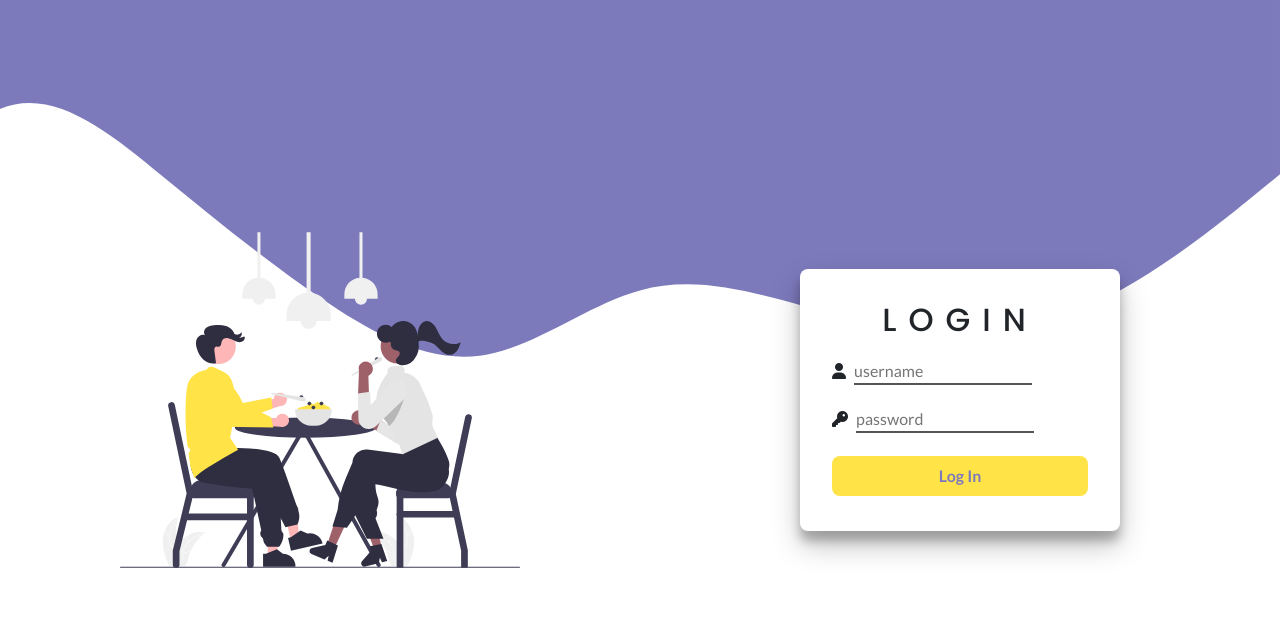
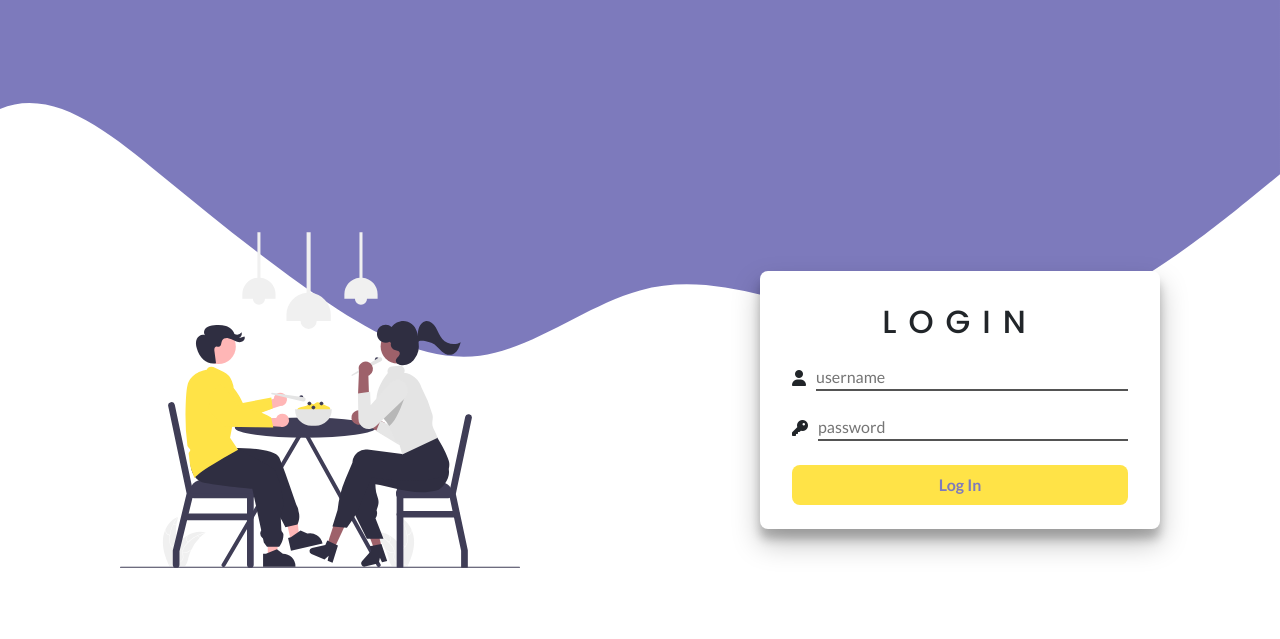
Before and after one commit to ianvalero/BiteQuest-App, a Django app: page /accounts/login/ in a window 1280 px wide. Shown: the top 639 px of the page. Run offline with Django 5.2, Linux system fonts and the light colour scheme.

Commit message:
login error if user no exist and redirect if success login

```diff
--- a/RestaurantApp/RestaurantApp/settings.py
+++ b/RestaurantApp/RestaurantApp/settings.py
@@ -41,6 +41,7 @@ INSTALLED_APPS = [
     'crispy_bootstrap5',
 
     'restaurants.apps.RestaurantsConfig',
+    'core.apps.CoreConfig'
 ]
 
 # Crispy bootstrap5 vars
@@ -128,6 +129,10 @@ STATICFILES_DIRS = [
     BASE_DIR / "static",
 ]
 
+#Login/logout redirect
+LOGIN_REDIRECT_URL = '/'
+LOGOUT_REDIRECT_URL = "/"
+
 #Media files
 MEDIA_URL = '/media/'
 MEDIA_ROOT = BASE_DIR / 'media'
--- a/RestaurantApp/static/css/login.css
+++ b/RestaurantApp/static/css/login.css
@@ -32,34 +32,38 @@ section {
     position: relative;
 }
 
-#login-section  form {
-    display: flex;
-    flex-direction: column;
-    height: 10rem;
-    justify-content: space-around;
-}
-
 #login-section > #login-card {
     padding: 2rem;
     background-color: #fff;
     border-radius: .5rem;
     box-shadow: rgba(0, 0, 0, 0.25) 0px 14px 28px, rgba(0, 0, 0, 0.22) 0px 10px 10px;
-    width: 20rem;
+    width: 25rem;
     padding-bottom: 1.5rem;
     z-index: 10;
 }
 
-#login-section  h2 {
+.form-input {
+    display: flex;
+    margin-bottom: 1.5rem;
+}
+
+#login-section h2 {
     font-family: "Poppins", sans-serif;
     letter-spacing: 12px;
     text-align: center;
+    margin-bottom: 1.5rem;
 }
 
 #login-section input {
     outline: 0;
     border-width: 0 0 2px;
     border-color: black;
-    margin-left: 5px;
+    margin-left: 10px;
+    width: 100%;
+}
+
+#login-section i {
+    padding-top: 5px;
 }
 
 #login-section button {
@@ -69,6 +73,11 @@ section {
     color: #7d7abc;
     padding: .5rem;
     font-weight: bold;
+    width: 100%;
+}
+
+#login-section p {
+    color: red;
 }
 
 #wave {
--- a/RestaurantApp/templates/registration/login.html
+++ b/RestaurantApp/templates/registration/login.html
@@ -12,16 +12,19 @@
 <section id="login-section">
   <div id="login-card">
     <h2>LOGIN</h2>
-    <form method="post">
+    <form method="post" action="{% url 'login' %}">
       {% csrf_token %}
-      <div>
+      <div class="form-input">
         <i class="fa-solid fa-user"></i>
         <input type="text" name="username" placeholder="username" autofocus="" autocapitalize="none" autocomplete="username" maxlength="150" required="" id="id_username">
       </div>
-      <div>
+      <div class="form-input">
         <i class="fa-solid fa-key"></i>
         <input type="password" name="password" placeholder="password" autocomplete="current-password" required="" id="id_password">
       </div>
+      {% if form.errors %}
+        <p><i class="fa-solid fa-circle-exclamation"></i>     Your username and password didn't match.</p>
+      {% endif %}
       <button type="submit">Log In</button>
     </form>
   </div>
```
Also changed, not shown: RestaurantApp/core/templatetags/__init__.py (added), RestaurantApp/core/templatetags/random_value.py (renamed from RestaurantApp/restaurants/templatetags/random_value.py), RestaurantApp/db.sqlite3.
